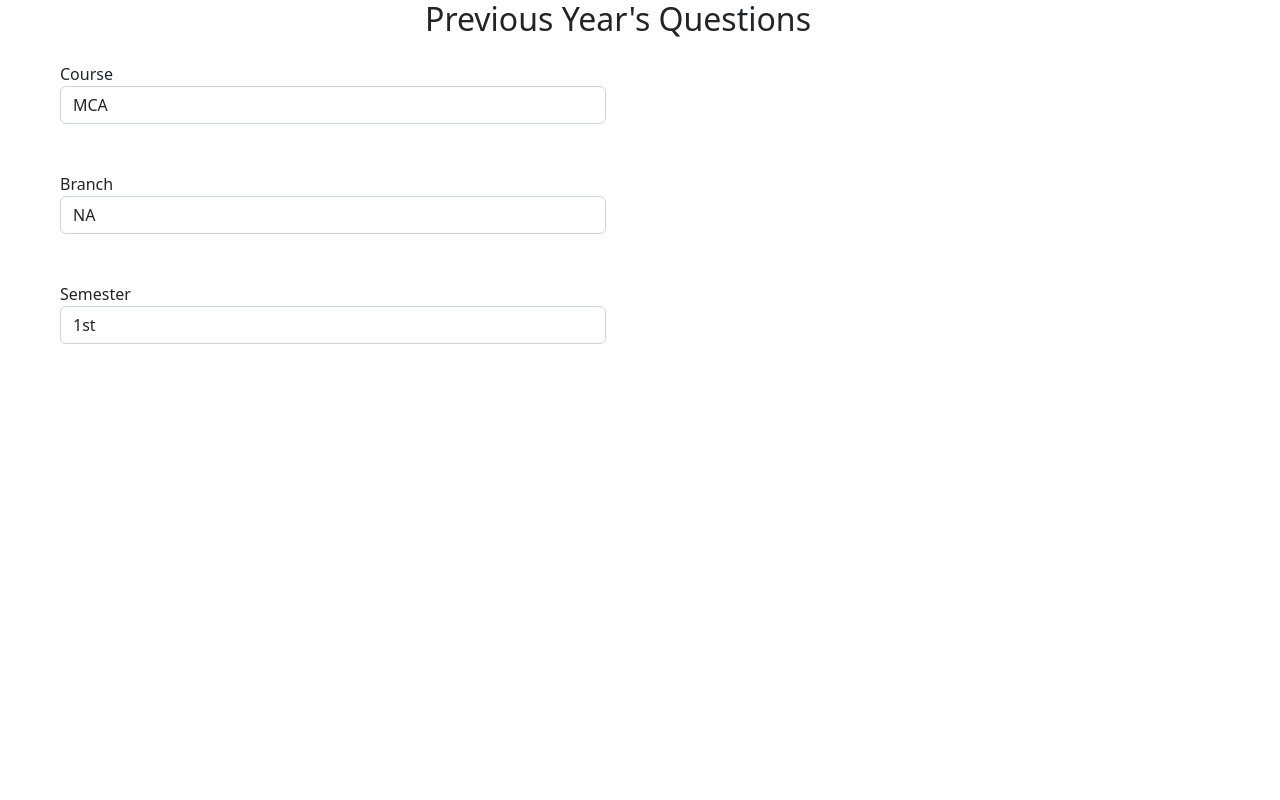
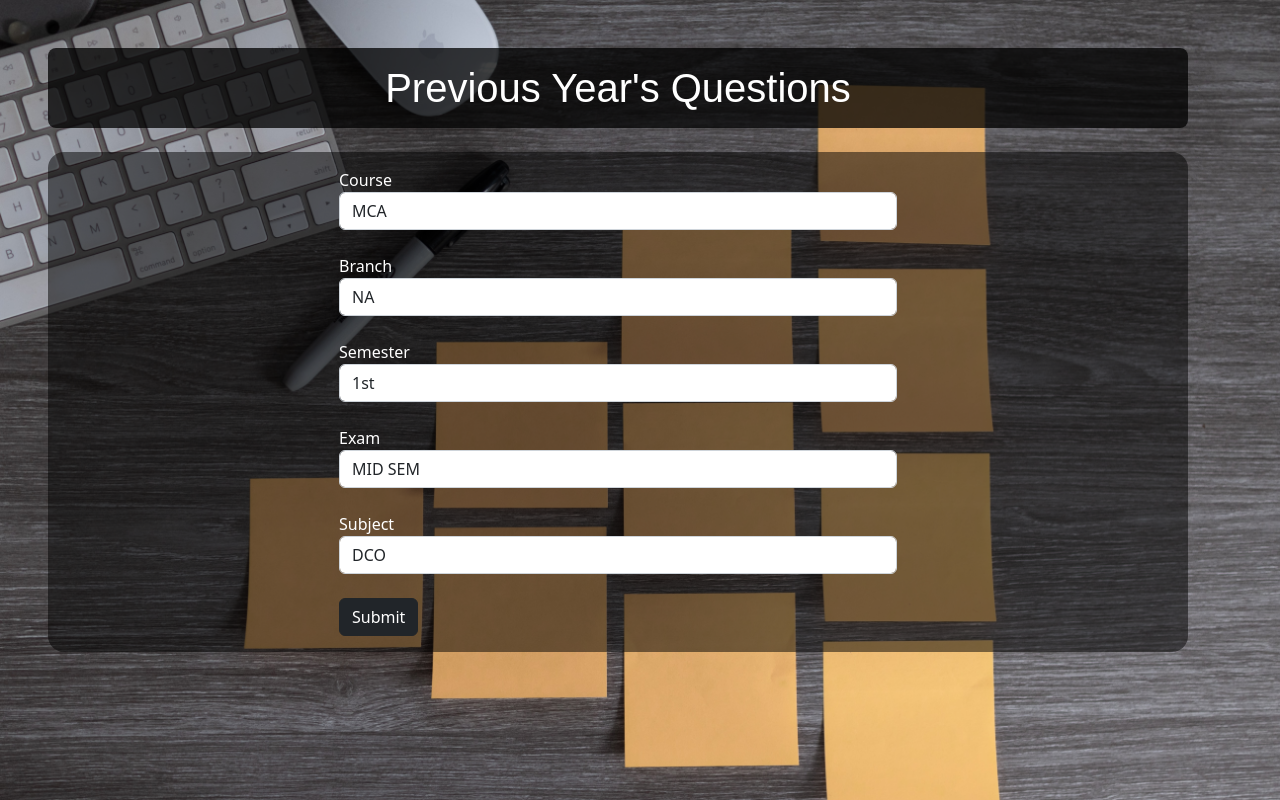
Before and after one commit to KRISHANU1920/DevJam-NinjaTurtles, a Django app: template templates/forms/formPYQ.html in a window 1280 px wide. Run offline with Django 4.2, Linux system fonts and the light colour scheme; the template is opened without the code that fills it, so the values that code supplies are empty.

Commit message:
form formatting

```diff
--- a/static/assets/css/formStyle.css
+++ b/static/assets/css/formStyle.css
@@ -1,38 +1,10 @@
-h2{
+h1{
     font-family: Arial, Helvetica, sans-serif;
-}
-.container{
- display: block;
- background-color: rgb(170, 166, 166);
- font-family: Arial, Helvetica, sans-serif;
- font-size: medium;
- border: 2px rgb(3, 3, 3);
- border-width: 5px rgb(21, 22, 22);
- border-radius: 2em;
- margin: 12%;
+    color: white;
 }
 
-form{
-    margin-top: 10%;
-    margin-left: 5%;
-    text-align: center;
+body{
+    background-image: url(../../img/form-background.jpg);
+    background-attachment: fixed;
+    background-size: cover;
 }
-
-label{
-    display: block;
-    padding: 1em;
-    margin-top: 2em;
-
-}
-
-select{
-    display: block;
-    position: absolute;
-    background-color: rgb(235, 239, 242);
-    padding: .75rem;
-    border-radius: .25rem;
-    box-shadow: 0px 2px 2px 0px rgb(138, 138, 138);
-    border: none;
-    text-align: center;
-    margin-left: 20%;
-}
--- a/templates/forms/formPYQ.html
+++ b/templates/forms/formPYQ.html
@@ -4,20 +4,25 @@
 <head>
     <title>Previous Year's Questions </title>
     <link rel="stylesheet" tyle=text/css href="../../static/assets/css/bootstrap.css">
+    <link rel="stylesheet" tyle=text/css href="../../static/assets/css/formStyle.css">
 </head>
 
 <body>
-    <div class="container mx-lg-5">
-        <h2 class="text-center"> Previous Year's Questions</h2>
-        <div class="row py-3">
-            <div class="col-md-6">
+    <div class="container mx-lg-5 mt-lg-5">
+        <div class="row">
+            <h1 class="text-center rounded-3 p-3 bg-black bg-opacity-75 pt-3 text-white" > Previous Year's Questions</h1>
+        </div>
+
+        <div class="row py-3 ">
+            <form action="" class="form-group rounded-4 bg-black bg-opacity-50 pt-3 text-white">
+                <div class="col-md-6 m-auto">
                     <div class="form-group">
                         <label for="course">Course </label>
                         <select id="course" class="form-control">
                             <option value="MCA">MCA</option>
                             <option value="Btech">Btech</option>
                             <option value="Mtech">Mtech</option>
-                    </select><br><br>
+                        </select><br>
                     </div>
 
                     <div class="form-group">
@@ -29,7 +34,7 @@
                             <option value="IT">IT</option>
                             <option value="MECHANICAL">Mechanical</option>
                             <option value="EEE">EEE</option>
-                    </select><br><br>
+                        </select><br>
                     </div>
 
                     <div class="form-group">
@@ -43,9 +48,34 @@
                             <option value="6">6th</option>
                             <option value="7">7th</option>
                         </select>
+                    </div><br>
+
+                    <div class="form-group">
+                        <label for="exam">Exam </label>
+                        <select id="exam" class="form-control">
+                            <option value="MID SEM">MID SEM</option>
+                            <option value="END SEM">END SEM</option>
+                        </select>
+                    </div><br>
+
+                    <div class="form-group">
+                        <label for="subject">Subject </label>
+                        <select id="subject" class="form-control">
+                            <option value="">DCO</option>
+                            <option value="">IT MANAGEMENT</option>
+                            <option value="">INTRODUCTION TO C</option>
+                            <option value=""></option>
+                            <option value=""></option>
+                        </select>
+                    </div><br>
+
+                    <div class="form-group pb-3">
+                        <button class="btn btn-dark btn-block" id="submit" type="submit">Submit</button>
                     </div>
 
                 </div>
+            </form>
+
         </div>
     </div>
 
```
Also changed, not shown: static/img/form-background.jpg (added). Lines whose indentation alone changed are shown as unchanged.
